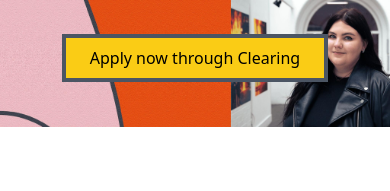
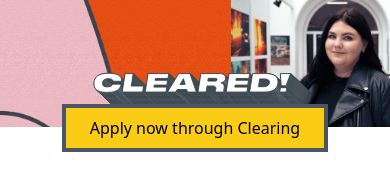
Before and after one commit to Bateyjosue/gold-clone, a website built with Vite: page index.html in a window 390 px wide. Shown: the part 85-276 px from the top of the page. Built offline with nearby package versions, Linux system fonts and the light colour scheme.

Commit message:
Design Headline Section Mobile

```diff
--- a/index.html
+++ b/index.html
@@ -32,9 +32,9 @@
     <main>
       <section class="headline relative">
         <img src="./assets/clearing-homepage-1-compressed.png" alt="">
-        <div class="layover absolute top-[30%] flex flex-col items-center w-full">
-          <img src="./assets/CLEARED[79].svg" alt="" class="w-[50%]">
-          <button class="bg-yellow-400 py-2 px-6 outline-4 border-4 border-gray-600 relative top-[-6vh]">Apply now through Clearing</button>
+        <div class="layover absolute top-[50%] flex flex-col items-center w-full lg:top-[30%] ">
+          <img src="./assets/CLEARED[79].svg" alt="" class="w-[60%] lg:w-[50%]">
+          <button class="bg-yellow-400 py-2 px-6 outline-4 border-4 border-gray-600 relative top-[-2vh] lg:top-[-6vh]">Apply now through Clearing</button>
         </div>
       </section>
     </main>
```
